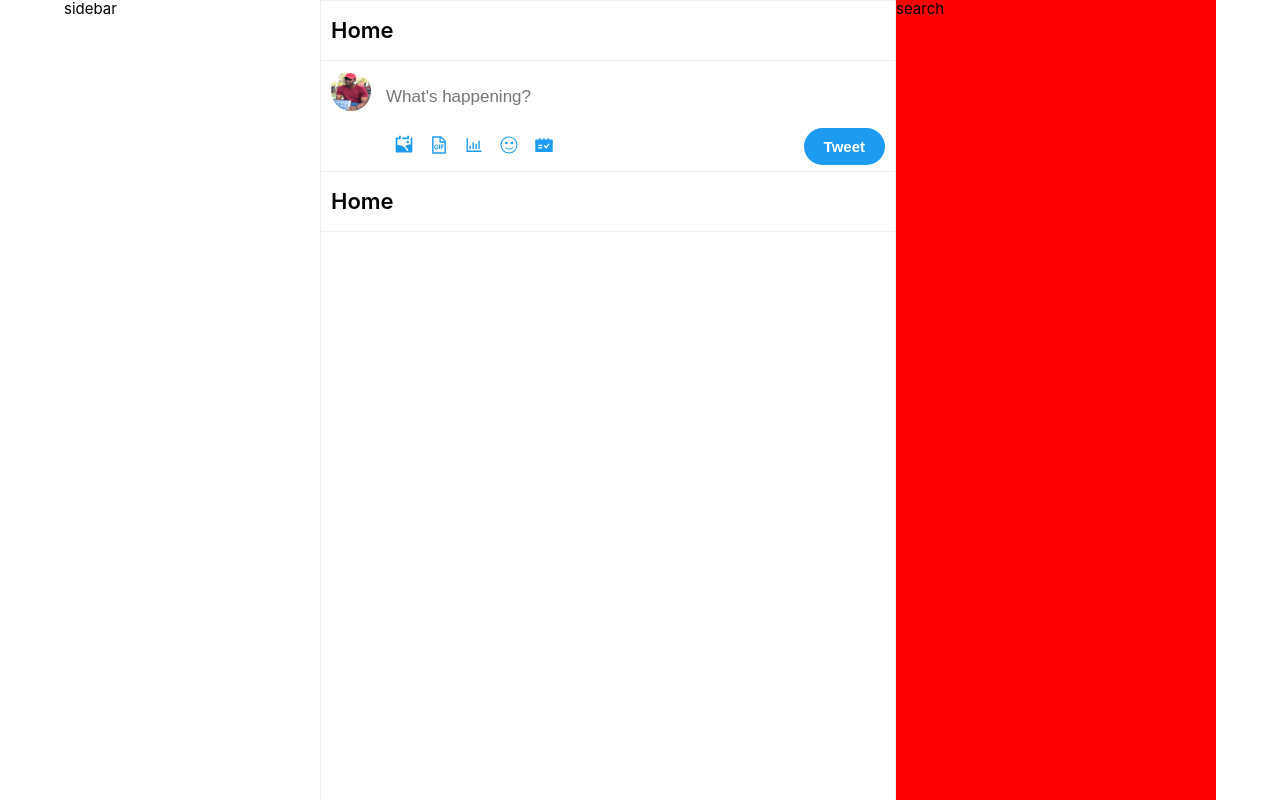
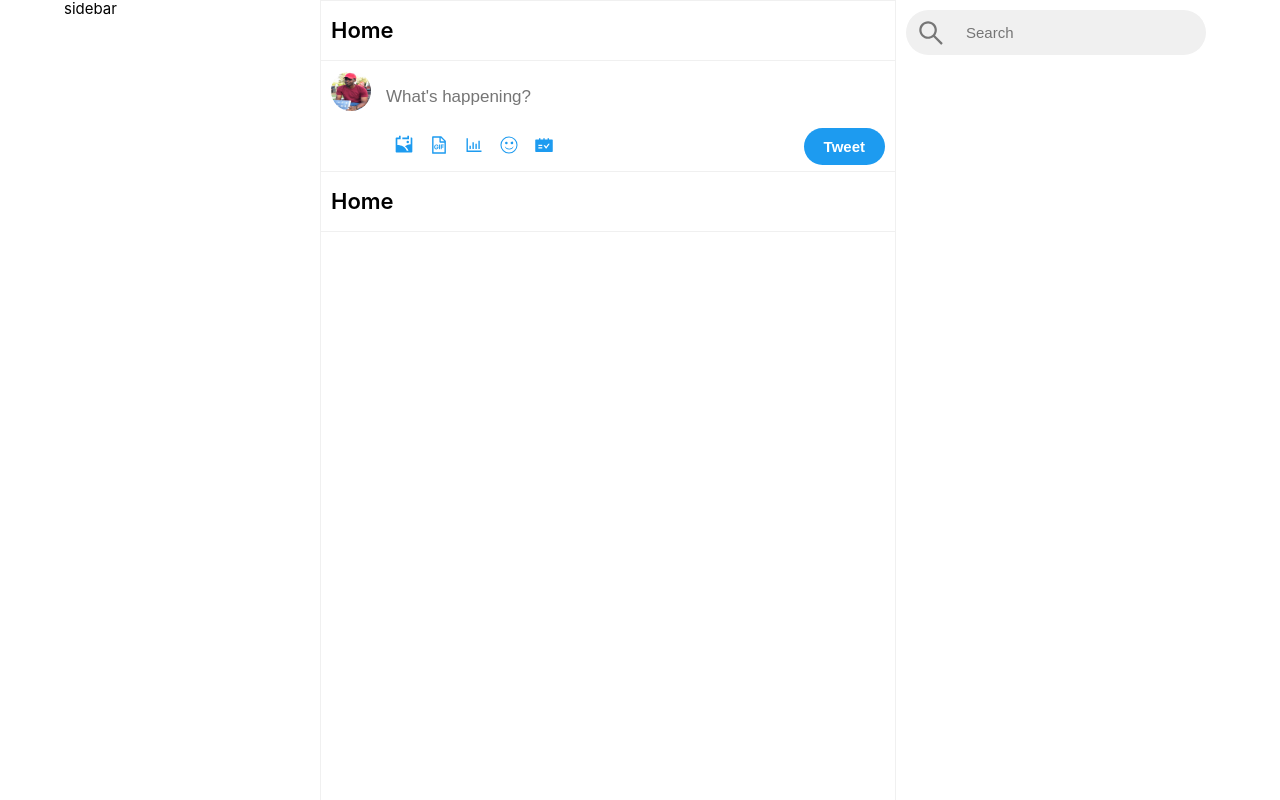
Before and after one commit to triggac4/twitter-ts-next, a Next.js app: page /home in a window 1280 px wide. Built offline with nearby package versions, Linux system fonts and the light colour scheme.

Commit message:
search section started

```diff
--- /dev/null
+++ b/components/search_bar.tsx
@@ -0,0 +1,19 @@
+import React from "react";
+import { AiOutlineSearch } from "react-icons/ai";
+
+const searchBar: React.FC = (props) => {
+    return (
+        <div className="search-bar__container">
+            <div className="search-bar">
+                <AiOutlineSearch className="search-bar__icon" />
+                <input
+                    type="text"
+                    placeholder="Search"
+                    className="search-bar__textfield"
+                />
+            </div>
+        </div>
+    );
+};
+
+export default searchBar;
--- a/hoc/layout.tsx
+++ b/hoc/layout.tsx
@@ -1,18 +1,21 @@
-import React from 'react'
-import { children } from '../variable_types'
+import React from "react";
+import SearchBar from "../components/search_bar";
+import { children } from "../variable_types";
 
 type LayoutProps = {
-    children: children
-}
+    children: children;
+};
 
 const Layout = function ({ children }: LayoutProps) {
     return (
-        <div className='layout'>
-            <aside className='layout__sidebar'>sidebar</aside>
-            <main className='layout__main'>{children}</main>
-            <aside className='layout__search'>search</aside>
+        <div className="layout">
+            <aside className="layout__sidebar">sidebar</aside>
+            <main className="layout__main">{children}</main>
+            <aside className="layout__search">
+                <SearchBar />
+            </aside>
         </div>
-    )
-}
+    );
+};
 
-export default Layout
+export default Layout;
--- /dev/null
+++ b/styles/component/_search-bar.scss
@@ -0,0 +1,35 @@
+.search-bar {
+    &__container {
+        margin: 1rem;
+    }
+    background-color: $color-grey-light;
+    border-radius: 5rem;
+
+    width: 100%;
+    height: 4.5rem;
+    display: flex;
+    align-items: center;
+    justify-content: flex-start;
+    column-gap: 2rem;
+    padding: 0 1rem;
+
+    &:focus-within {
+        border: 1px solid $color-primary;
+        background-color: $color-white;
+    }
+    &__icon {
+        color: $color-grey;
+        font-size: 3rem;
+    }
+    &__textfield {
+        border: none;
+        outline: none;
+        background-color: transparent;
+        display: block;
+        height: 100%;
+        justify-self: stretch;
+        &:focus {
+            outline: none;
+        }
+    }
+}
--- a/styles/globals.scss
+++ b/styles/globals.scss
@@ -23,12 +23,13 @@ a {
     margin: 0;
     font-size: inherit;
 }
-@import './variables/variables';
-@import './utility/utilities';
-@import './topography/topography';
-@import './component/wide_curved_button';
-@import './component/footer_link';
-@import './component/header';
-@import './component/tweet';
-@import './pages/auth';
-@import './pages/layout';
+@import "./variables/variables";
+@import "./utility/utilities";
+@import "./topography/topography";
+@import "./component/wide_curved_button";
+@import "./component/footer_link";
+@import "./component/search-bar";
+@import "./component/header";
+@import "./component/tweet";
+@import "./pages/auth";
+@import "./pages/layout";
--- a/styles/pages/_layout.scss
+++ b/styles/pages/_layout.scss
@@ -25,7 +25,6 @@
     }
     &__search {
         grid-column: search-start / search-end;
-        background-color: red;
         height: 100vh;
         position: sticky;
         top: 0;
--- a/styles/variables/_variables.scss
+++ b/styles/variables/_variables.scss
@@ -1,6 +1,7 @@
 $color-primary: rgb(29, 155, 240);
 $color-primary-light: rgb(146, 205, 244);
 $color-primary-light2: rgb(206, 230, 245);
+$color-grey-dark: rgb(63, 63, 63);
 $color-grey: rgb(118, 118, 118);
 $color-grey-light: rgb(240, 240, 240);
 
```
Also changed, not shown: hoc/search_options.tsx (added, +16 -0 lines).
